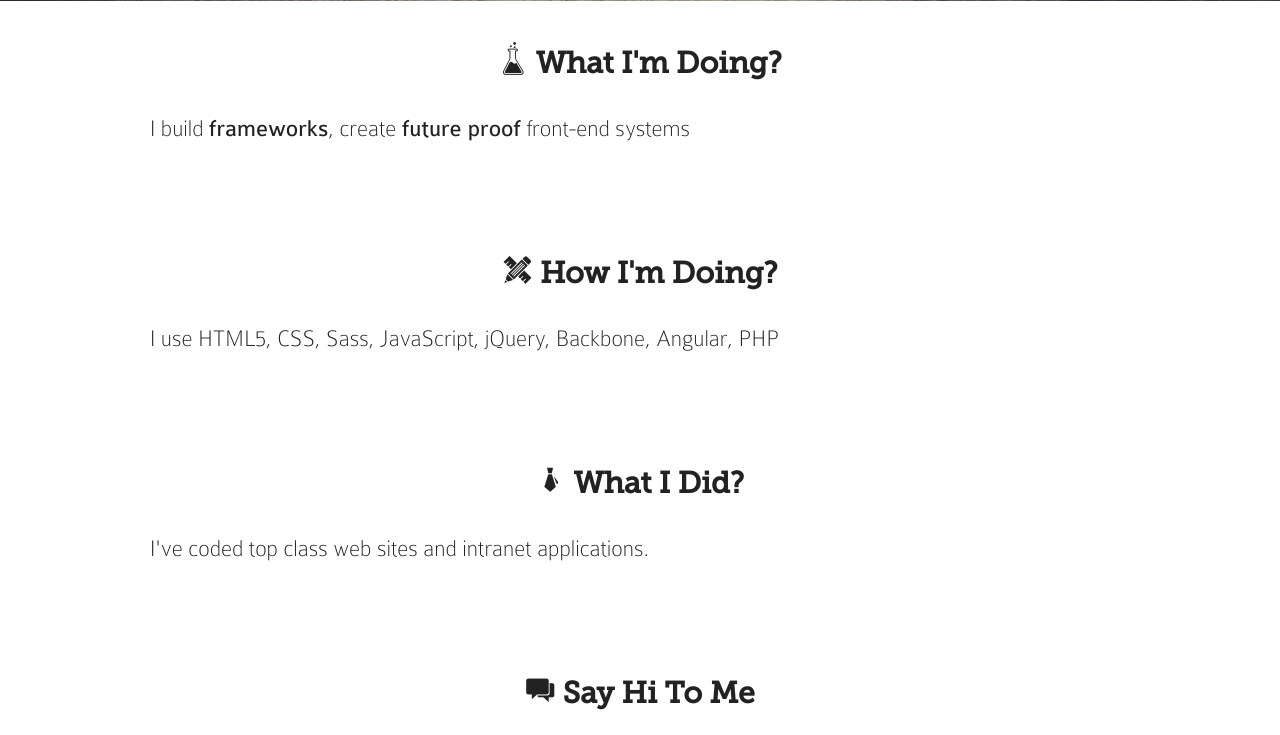
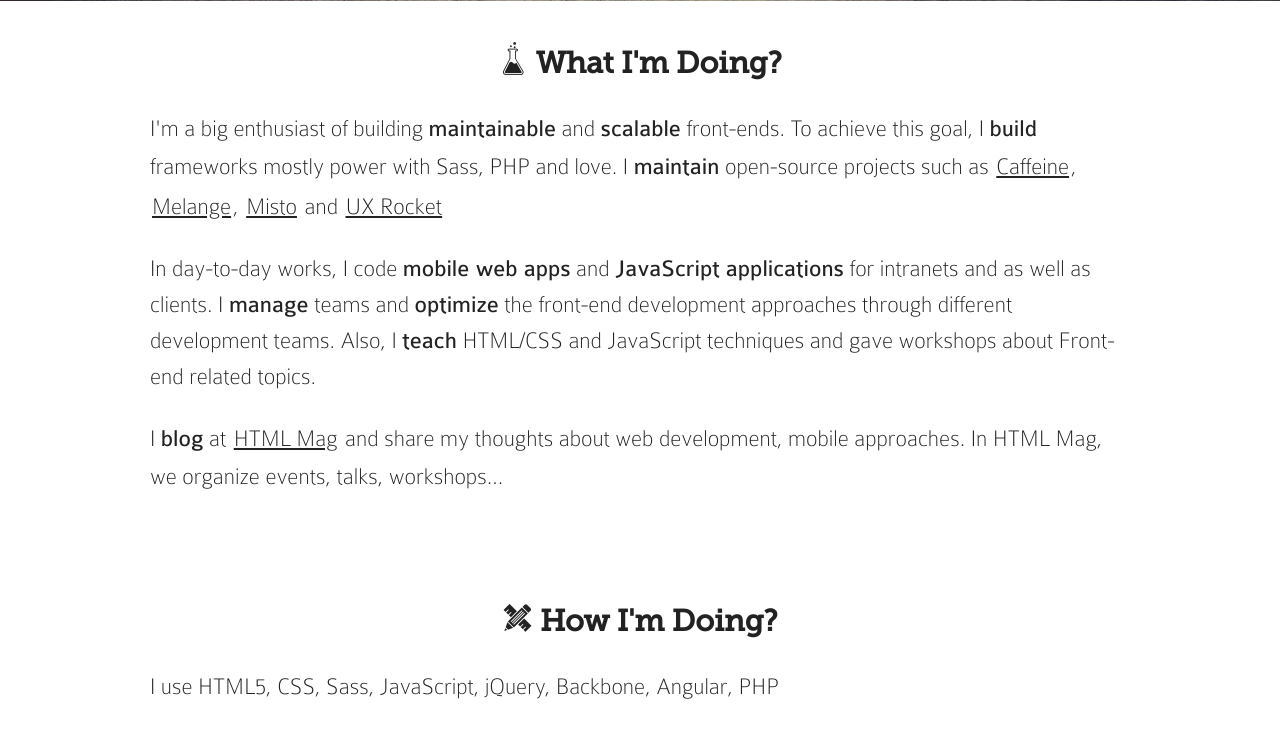
Before and after one commit to bcinarli/bcinarli.com, a PHP site: page / in a window 1280 px wide. Shown: the part 524-1259 px from the top of the page. Run offline with PHP 8.4, Linux system fonts and the light colour scheme; some libraries are stand-ins or nearby versions.

Commit message:
Update: What I'm Doing

```diff
--- a/app/pages/_what.php
+++ b/app/pages/_what.php
@@ -8,6 +8,11 @@
 <section id="what" class="page-section">
     <article class="section-content content-holder">
         <h2 class="section-title"><i class="icon-lab"></i> What I'm Doing?</h2>
-        <p>I build <strong>frameworks</strong>, create <strong>future proof</strong> front-end systems</p>
+
+        <p>I'm a big enthusiast of building <strong>maintainable</strong> and <strong>scalable</strong> front-ends. To achieve this goal, I <strong>build</strong> frameworks mostly power with Sass, PHP and love. I <strong>maintain</strong> open-source projects such as <a href="https://github.com/bcinarli/caffeine" title="Sass based Mixin and Functions library">Caffeine</a>, <a href="https://github.com/bcinarli/melange" title="A maintainable CSS architecture approach">Melange</a>, <a href="https://github.com/bcinarli/misto" title="A PHP based prototyping and blogging framework">Misto</a> and <a href="https://github.com/uxrocket" title="A set of jQuery plugins and JavaScript methods for interactive sites">UX Rocket</a></p>
+
+        <p>In day-to-day works, I code <strong>mobile web apps</strong> and <strong>JavaScript applications</strong> for intranets and as well as clients. I <strong>manage</strong> teams and <strong>optimize</strong> the front-end development approaches through different development teams. Also, I <strong>teach</strong> HTML/CSS and JavaScript techniques and gave workshops about Front-end related topics.</p>
+
+        <p>I <strong>blog</strong> at <a href="http://htmlmag.com">HTML Mag</a> and share my thoughts about web development, mobile approaches. In HTML Mag, we organize events, talks, workshops...</p>
     </article>
 </section>
```
